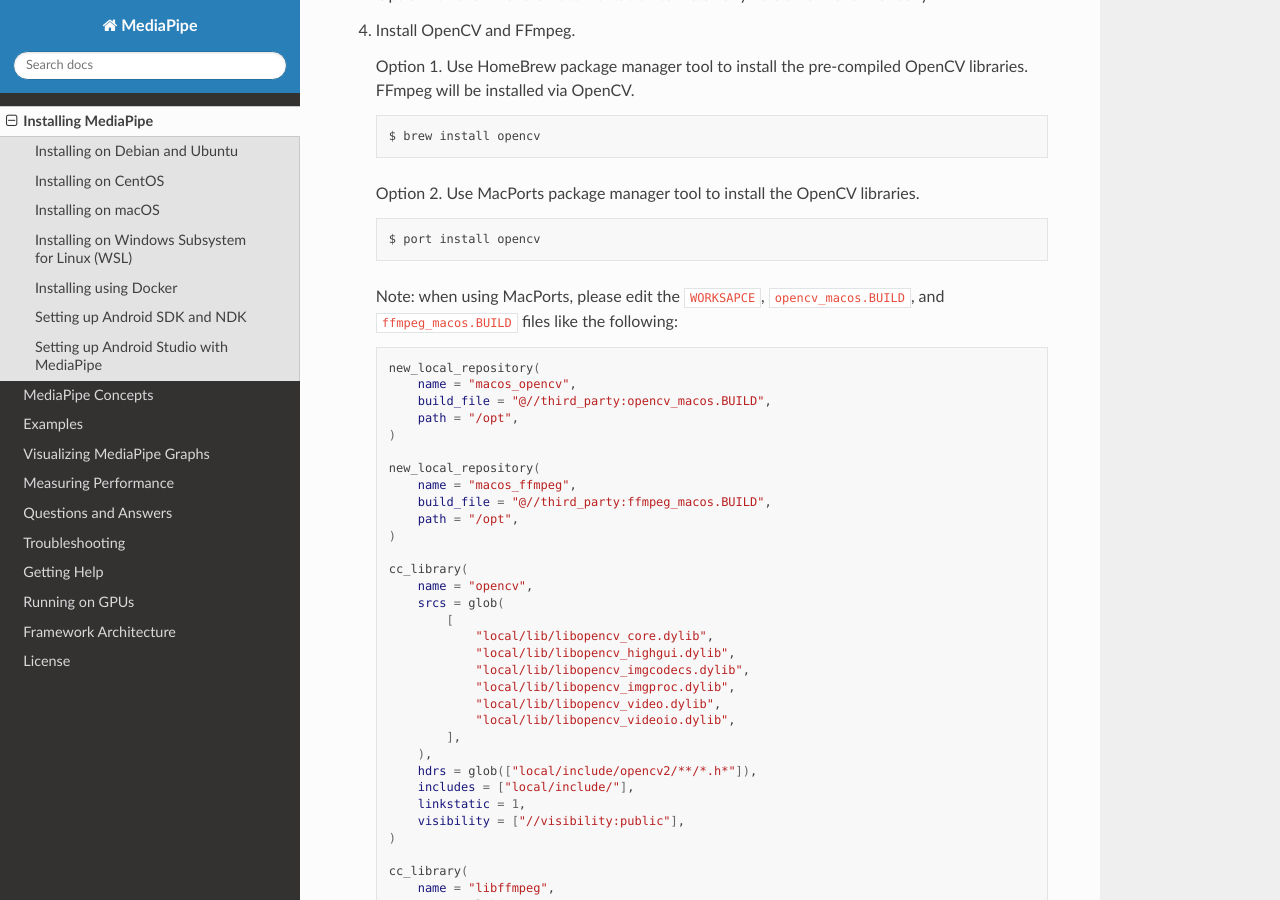
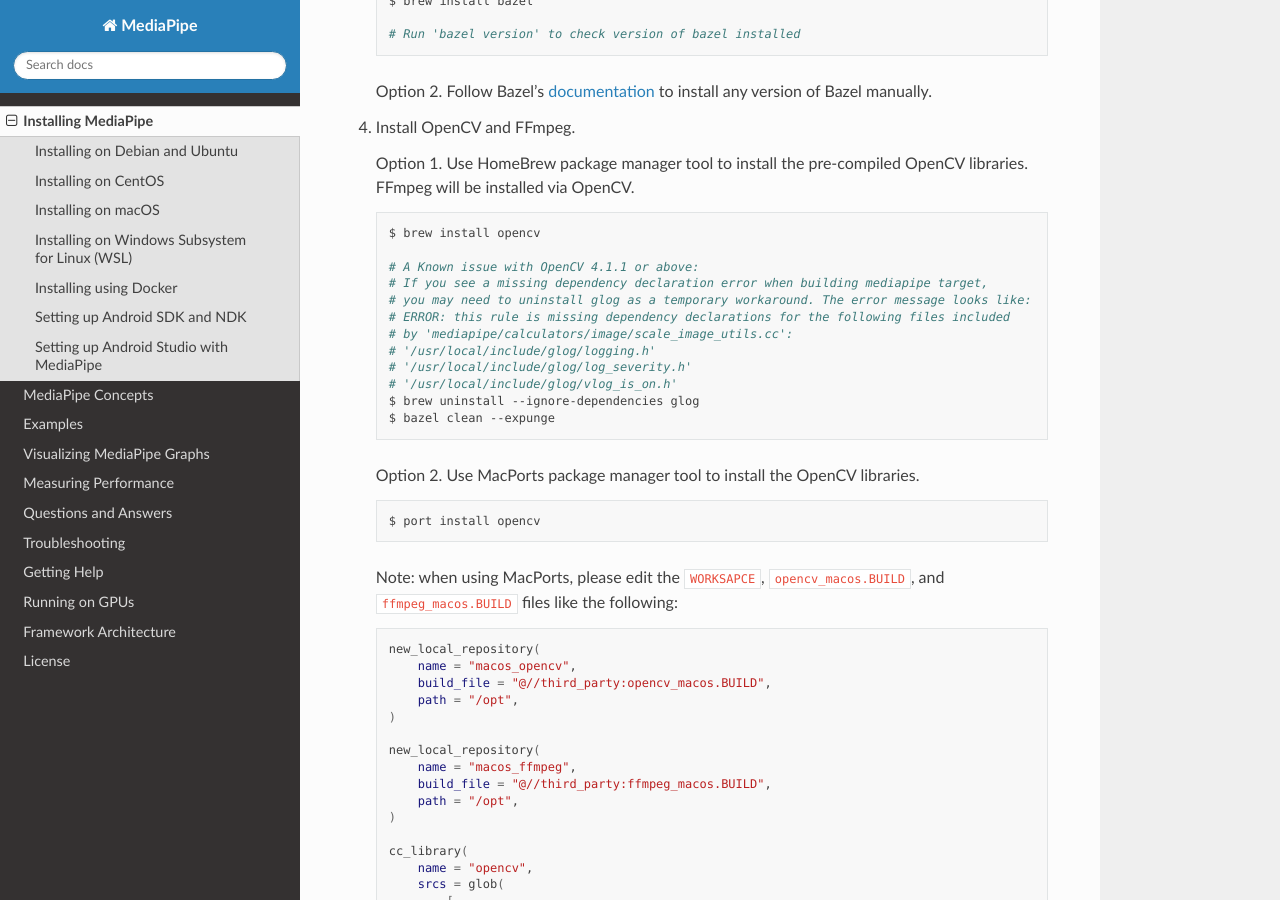
Before and after one commit to bluehammer30/mediapipeios, a Sphinx documentation site: the page built from docs/install.md, in a window 1280 px wide and 900 px high, scrolled down 4240 px. Built offline with Sphinx 7.4.7 and the Read the Docs theme 2.0.0, drawn with Linux system fonts in a browser that asks for light colours; pages that are not in the unit, such as notebooks, are missing from menus; some of the changed text lies outside the part shown.

Commit message:
Project import generated by Copybara.
PiperOrigin-RevId: 267400397

````diff
--- a/docs/install.md
+++ b/docs/install.md
@@ -6,6 +6,11 @@
 
 Note: If you plan to use TensorFlow calculators and example apps, there is a
 known issue with gcc and g++ version 6.3 and 7.3. Please use other versions.
+
+Note: While Mediapipe configuring TensorFlow with Python 2, if you see the
+following error: "org_tensorflow/third_party/git/git_configure.bzl", line 14, in
+_fail fail(("%sGit Configuration Error:%s %...)))", please install the python
+future library by `$ pip install --user future `
 
 Choose your operating system:
 
@@ -242,6 +247,17 @@
 
     ```bash
     $ brew install opencv
+
+    # A Known issue with OpenCV 4.1.1 or above:
+    # If you see a missing dependency declaration error when building mediapipe target,
+    # you may need to uninstall glog as a temporary workaround. The error message looks like:
+    # ERROR: this rule is missing dependency declarations for the following files included
+    # by 'mediapipe/calculators/image/scale_image_utils.cc':
+    # '/usr/local/include/glog/logging.h'
+    # '/usr/local/include/glog/log_severity.h'
+    # '/usr/local/include/glog/vlog_is_on.h'
+    $ brew uninstall --ignore-dependencies glog
+    $ bazel clean --expunge
     ```
 
     Option 2. Use MacPorts package manager tool to install the OpenCV libraries.
````
